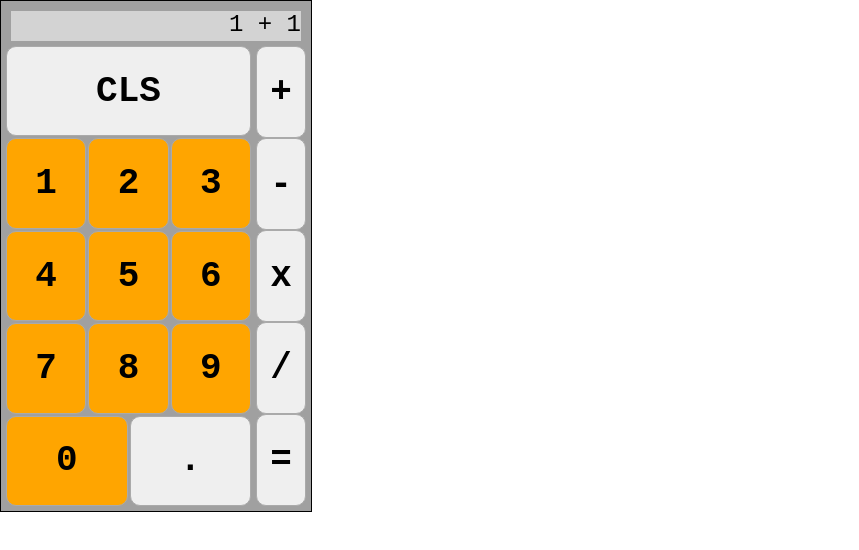
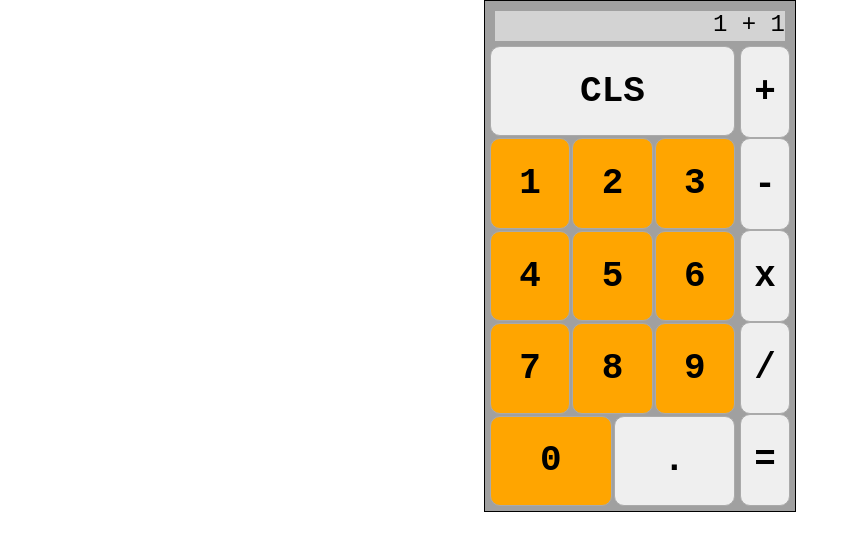
Before and after one commit to ChaseDVickery/odin-calculator, a plain HTML site: page index.html in a window 1280 px wide. Shown: the whole page, without its empty margins (0-859 px from the left). Drawn offline with Linux system fonts and the light colour scheme.

Commit message:
Escape Key Clears

```diff
--- a/calculator.js
+++ b/calculator.js
@@ -177,6 +177,7 @@ function initializeKeyboardControls() {
             e.key === "="
         ) { setNextCalculationInput(e.key); }
         else if (e.key === "Enter") { setNextCalculationInput("="); }
+        else if (e.key === "Escape") { clearAll(); buildDisplay(); }
     });
 }
 
--- a/style.css
+++ b/style.css
@@ -2,6 +2,14 @@
     padding: 0;
     margin: 0;
     font-family: monospace, sans-serif
+}
+
+body {
+    display: flex;
+    justify-content: center;
+    align-items: center;
+    /* margin: 0;
+    height: 100%; */
 }
 
 #calculator {
@@ -9,9 +17,10 @@
     width: 300px;
     height: 500px;
     /* min-width: 300px;
-    min-height: 500px; */
-    /* max-width: 600px;
+    min-height: 500px;
+    max-width: 600px;
     max-height: 1000px; */
+
     flex-direction: column;
 
     border: solid black 1px;
```
